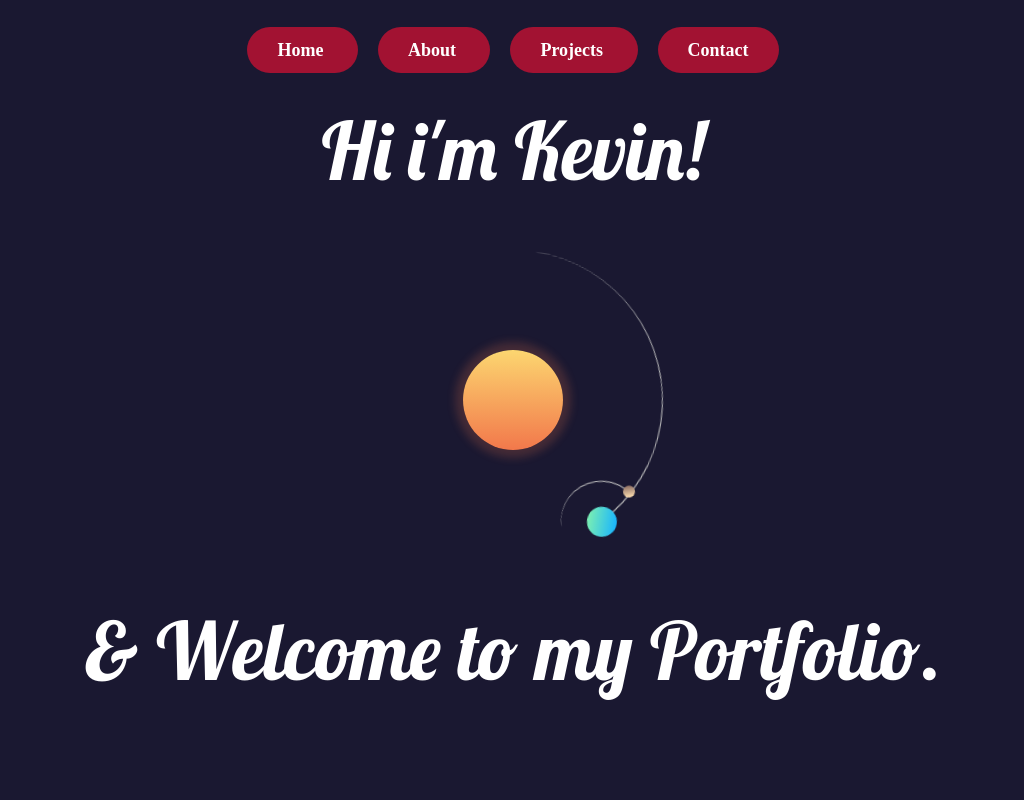
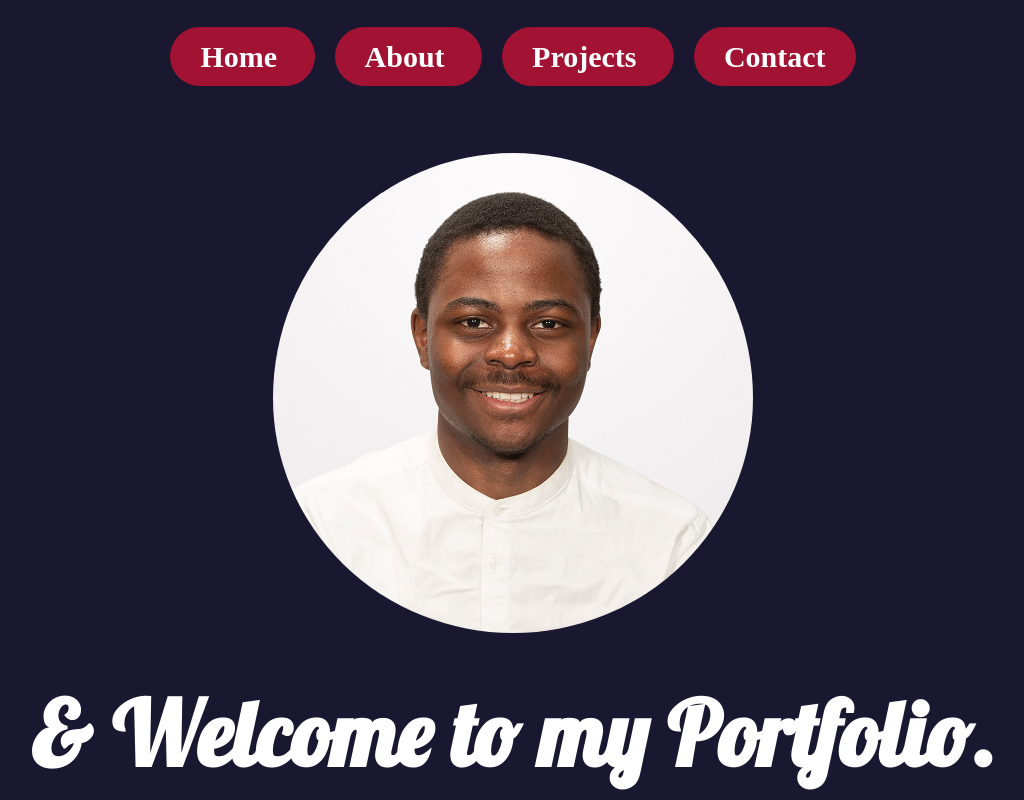
Before and after one commit to black-man2233/black-man2233.github.io, a plain HTML site: page index.html in a window 1280 px wide. Shown: the whole page, without its empty margins (127-1151 px from the left). Drawn offline with Linux system fonts and the light colour scheme.

Commit message:
Finnished the Home page

```diff
--- a/CSS/homestyle.css
+++ b/CSS/homestyle.css
@@ -1,22 +1,12 @@
 @import url("https://fonts.googleapis.com/css2?family=Lobster&display=swap");
 
-.home-content {
-    display: flex;
-    align-items: center;
-    flex-direction: column;
-}
-
-h1 {
-
+.home-content h1 {
   color: white;
-    font-size: 80px;
+  font-size: 90px;
   font-family: Lobster, monospace;
-    font-weight: 100;
 }
 
 body {
-
-    margin: 0;
   height: 100vh;
   display: flex;
   align-items: center;
@@ -24,93 +14,46 @@ body {
   background-color: #1a1831;
 }
 
-.container {
+.home-content {
+  display: flex;
+  flex-direction: column;
+  flex-wrap: nowrap;
+  align-content: center;
+  justify-content: center;
+  align-items: center;
+}
 
-    font-size: 10px;
-    width: 40em;
-    height: 40em;
-    position: relative;
+body h1 {
   display: flex;
   align-items: center;
-    justify-content: center;
+  flex-direction: column;
+  font-size: 50px;
 }
 
-
-.sun {
-
-    position: absolute;
-    width: 10em;
-    height: 10em;
-    background: linear-gradient(#fcd670, #f2784b);
+body img {
   border-radius: 50%;
-    box-shadow: 0 0 8px 8px rgba(242, 120, 75, 0.2);
+  width: 30em;
+  padding-top: 30px;
+  padding-bottom: 40px;
 }
 
-.earth {
+body img:hover {
+  /*cursor: pointer;
+  animation-name: hoveroverimage ;
+  animation-duration: 10s ;
+  animation-fill-mode: forwards;*/
+  content: url("/Pictures/glitchyme.gif");
+  border-color: white !important;
 
-    --diameter: 30;
-    --duration: 36.5;
 }
 
-.moon {
-
-    --diameter: 8;
-    --duration: 2.7;
-    top: 0.3em;
-    right: 0.3em;
+@keyframes hoveroverimage {
+  from {
+  					transform: rotate(0deg);
   				}
 
-.earth,
-.moon {
-
-    position: absolute;
-    width: calc(var(--diameter) * 1em);
-    height: calc(var(--diameter) * 1em);
-    border-width: 0.1em;
-    border-style: solid solid none none;
-    border-color: silver transparent transparent transparent;
-    border-radius: 50%;
-    animation: orbit linear infinite;
-    animation-duration: calc(var(--duration) * 1s);
-}
-
-
-
-@keyframes orbit {
-
   				to {
-
-        transform: rotate(2turn);
+            content: url("/Pictures/meblackwhite.jpg");
+  					transform: rotate(359deg);
   				}
 }
-
-
-.earth::before {
-
-    --diameter: 3;
-    --color: linear-gradient(#19b5fe, #7befb2);
-    --top: 2.8;
-    --right: 2.8;
-}
-
-.moon::before {
-
-    background-image: url(Pictures/migPng.png);
-    --diameter: 1.2;
-    --color: linear-gradient(#8d6e63, #ffe0b2);
-    --top: 0.8;
-    --right: 0.2;
-}
-
-.earth::before,
-.moon::before {
-
-    content: "";
-    position: absolute;
-    width: calc(var(--diameter) * 1em);
-    height: calc(var(--diameter) * 1em);
-    background: var(--color);
-    border-radius: 50%;
-    top: calc(var(--top) * 1em);
-    right: calc(var(--right) * 1em);
-}
--- /dev/null
+++ b/CSS/secretstyle.css
@@ -0,0 +1,108 @@
+*{
+    margin: 0;
+    padding: 0;
+    box-sizing: border-box;
+}
+
+body{
+    width: 100%;
+    height: 100vh;
+    display: flex;
+    justify-content: center;
+    align-items: center;
+    background: #5f7a61;
+    font-family: 'roboto', sans-serif;
+}
+
+.music-player{
+    width: 350px;
+    height: 550px;
+    border-radius: 20px;
+    background: rgba(255, 255, 255, 0.08);
+    box-shadow: 0 40px 100px rgba(255, 255, 255, 0.1);
+    padding: 30px;
+    overflow: hidden;
+    color: #d5eebb;
+}
+
+
+.music-name,
+.artist-name{
+    text-align: center;
+    text-transform: capitalize;
+}
+
+.music-name{
+    font-size: 40px;
+    font-weight: 500;
+    margin-bottom: 10px;
+}
+
+.artist-name{
+    font-size: 20px;
+}
+
+
+
+.disk{
+    position: relative;
+    display: block;
+    margin: 40px auto;
+    width: 180px;
+    height: 180px;
+    border-radius: 50%;
+    background-image: url('images/cover\ 1.png');
+    background-size: cover;
+    box-shadow: 0 0 0 10px rgba(255, 255, 255, 0.08);
+}
+
+
+.disk::before{
+    content: '';
+    position: absolute;
+    top: 50%;
+    left: 50%;
+    transform: translate(-50%, -50%);
+    width: 30px;
+    height: 30px;
+    border-radius: 50%;
+    background: #5f7a61;
+}
+
+
+
+.song-slider{
+    width: 100%;
+    position: relative;
+}
+
+.seek-bar{
+    -webkit-appearance: none;
+    width: 100%;
+    height: 5px;
+    border-radius: 10px;
+    background: #7fc8a9;
+    overflow: hidden;
+    cursor: pointer;
+}
+
+.seek-bar::-webkit-slider-thumb{
+    -webkit-appearance: none;
+    width: 1px;
+    height: 20px;
+    box-shadow: -400px 0 0 400px #d5eebb;
+}
+
+
+
+
+
+.current-time,
+.song-duration{
+    font-size: 14px;
+}
+
+.song-duration{
+    position: absolute;
+    right: 0;
+}
--- a/CSS/style.css
+++ b/CSS/style.css
@@ -44,6 +44,7 @@ a.nav-btn {
 .menu a {
   margin: 10px;
   /* font-size:20px; */
+  font-size: 30px;
 }
 
 .menu {
@@ -321,7 +322,7 @@ a button:hover {
 .project-body {
   padding: 10px;
   margin-top: 90px;
-  background-color: ;
+
 }
 
 
--- a/index.html
+++ b/index.html
@@ -29,14 +29,35 @@
 
   <div class="home-content">
     <h1>Hi i'm Kevin!</h1>
-    <figure class="container">
-      <div class="sun"></div>
-      <div class="earth">
-        <div class="moon"></div>
-      </div>
-    </figure>
+
+    <div class="home-picture">
+      <img id="dummy" class="undragables" src="/Pictures/meoriginal.jpg" alt="me">
+
+    </div>
+
+
     <h1> & Welcome to my Portfolio.</h1>
   </div>
+
+  <script language="javascript" type="text/javascript">
+    var item = document.getElementById("dummy");
+    var music = new Audio("/Music/Runaway.mp3");
+    music.volume =0.1;
+
+    item.addEventListener("mouseover", playMusic, false);
+    item.addEventListener("mouseout", stopMusic, false);
+
+    function playMusic() {
+      music.play();
+    }
+
+    function stopMusic() {
+      music.pause();
+
+    }
+  </script>
+
+
 </body>
 
 </html>
```
Also changed, not shown: HTML/projects.html (+2 -0 lines), HTML/secret.html (added, +40 -0 lines), HTML/aboutme.html (line endings or trailing spaces), Pictures/glitchyme.gif (added), Pictures/me3d.gif (added), 3 other files. Lines whose indentation alone changed are shown as unchanged.
